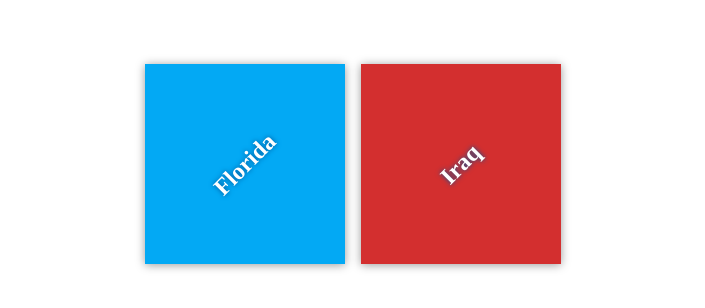
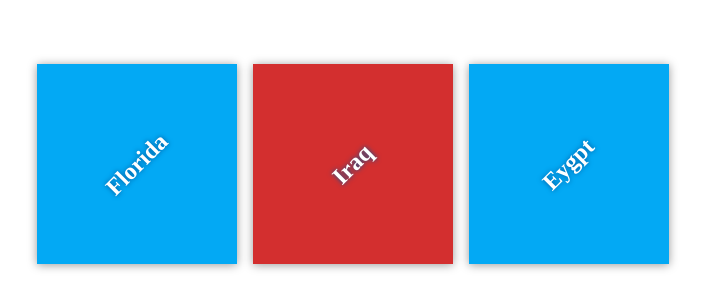
Before and after one commit to zeyadsharo/my-travel-plans, a plain HTML site: page index.html in a window 1280 px wide. Shown: the part 236-544 px from the top of the page, without its empty margins (287-992 px from the left). Drawn offline with Linux system fonts and the light colour scheme.

Commit message:
Add Eygpt to  destination

```diff
--- a/index.html
+++ b/index.html
@@ -17,6 +17,10 @@
 <div class="destination" id="Iraq">
 <h2>Iraq</h2>
 </div>
+<div class="destination" id="Eygpt">
+<h2>Eygpt</h2>
+</div>
+
 </div>
 </div>
 
```
